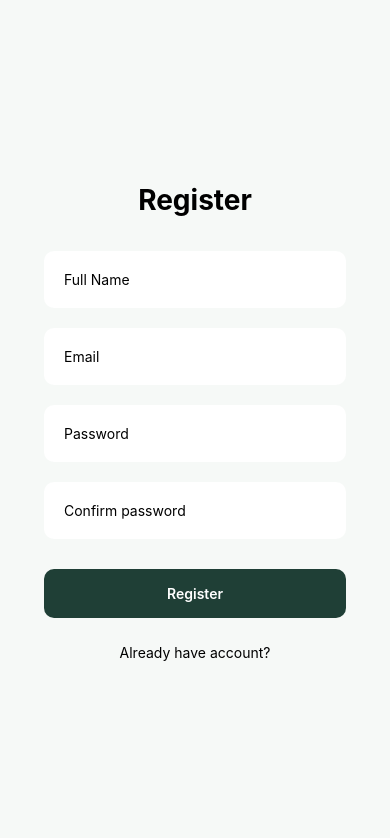
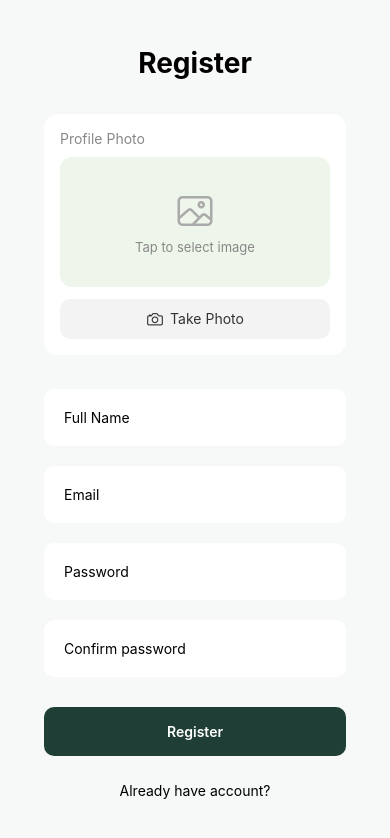
Before and after one commit to RuslanKapisaski/Ayurveda-Mobile, a React Native app: screen /Register in a window 390 px wide. Shown: the top 838 px of the page. Built offline with nearby package versions, Linux system fonts and the light colour scheme; no server answers.

Commit message:
Add secure text entry on register and login

```diff
--- a/src/screens/LoginScreen.jsx
+++ b/src/screens/LoginScreen.jsx
@@ -46,6 +46,7 @@ export default function LoginScreen({ navigation }) {
           placeholder="Password"
           style={styles.input}
           value={password}
+          secureTextEntry={true}
           onChangeText={setPassword}
         />
         {errors.password && <Text style={styles.error}>{errors.password}</Text>}
--- a/src/screens/RegisterScreen.jsx
+++ b/src/screens/RegisterScreen.jsx
@@ -7,6 +7,7 @@ import { SafeAreaView } from "react-native-safe-area-context";
 
 import { validate } from "../utils/validate";
 import useAuth from "../auth/useAuth";
+import ImagePicker from "../components/ImagePicker";
 
 export default function RegisterScreen({ navigation }) {
   const [username, setUsername] = useState("");
@@ -15,6 +16,7 @@ export default function RegisterScreen({ navigation }) {
   const [confirmPassword, setConfirmPassword] = useState("");
   const [errors, setErrors] = useState({});
   const { error, register, clearError } = useAuth();
+  const [imageUrl, setImageUrl] = useState(null);
 
   const handleRegister = () => {
     setErrors({});
@@ -40,6 +42,7 @@ export default function RegisterScreen({ navigation }) {
         <Text style={styles.title}>Register</Text>
         {error && <Text style={styles.error}>{error}</Text>}
 
+        <ImagePicker onImagePicked={setImageUrl} imageUri={imageUrl} />
         <TextInput
           placeholder="Full Name"
           style={styles.input}
@@ -47,7 +50,6 @@ export default function RegisterScreen({ navigation }) {
           onChangeText={setUsername}
         />
         {errors.username && <Text style={styles.error}>{errors.username}</Text>}
-
         <TextInput
           placeholder="Email"
           style={styles.input}
@@ -55,29 +57,27 @@ export default function RegisterScreen({ navigation }) {
           onChangeText={setEmail}
         />
         {errors.email && <Text style={styles.error}>{errors.email}</Text>}
-
         <TextInput
           placeholder="Password"
           style={styles.input}
           value={password}
+          secureTextEntry={true}
           onChangeText={setPassword}
         />
         {errors.password && <Text style={styles.error}>{errors.password}</Text>}
-
         <TextInput
           placeholder="Confirm password"
           style={styles.input}
           value={confirmPassword}
+          secureTextEntry={true}
           onChangeText={setConfirmPassword}
         />
         {errors.confirmPassword && (
           <Text style={styles.error}>{errors.confirmPassword}</Text>
         )}
-
         <TouchableOpacity style={styles.button} onPress={handleRegister}>
           <Text style={styles.buttonText}>Register</Text>
         </TouchableOpacity>
-
         <TouchableOpacity onPress={() => navigation.navigate("Login")}>
           <Text style={styles.link}>Already have account?</Text>
         </TouchableOpacity>
```
